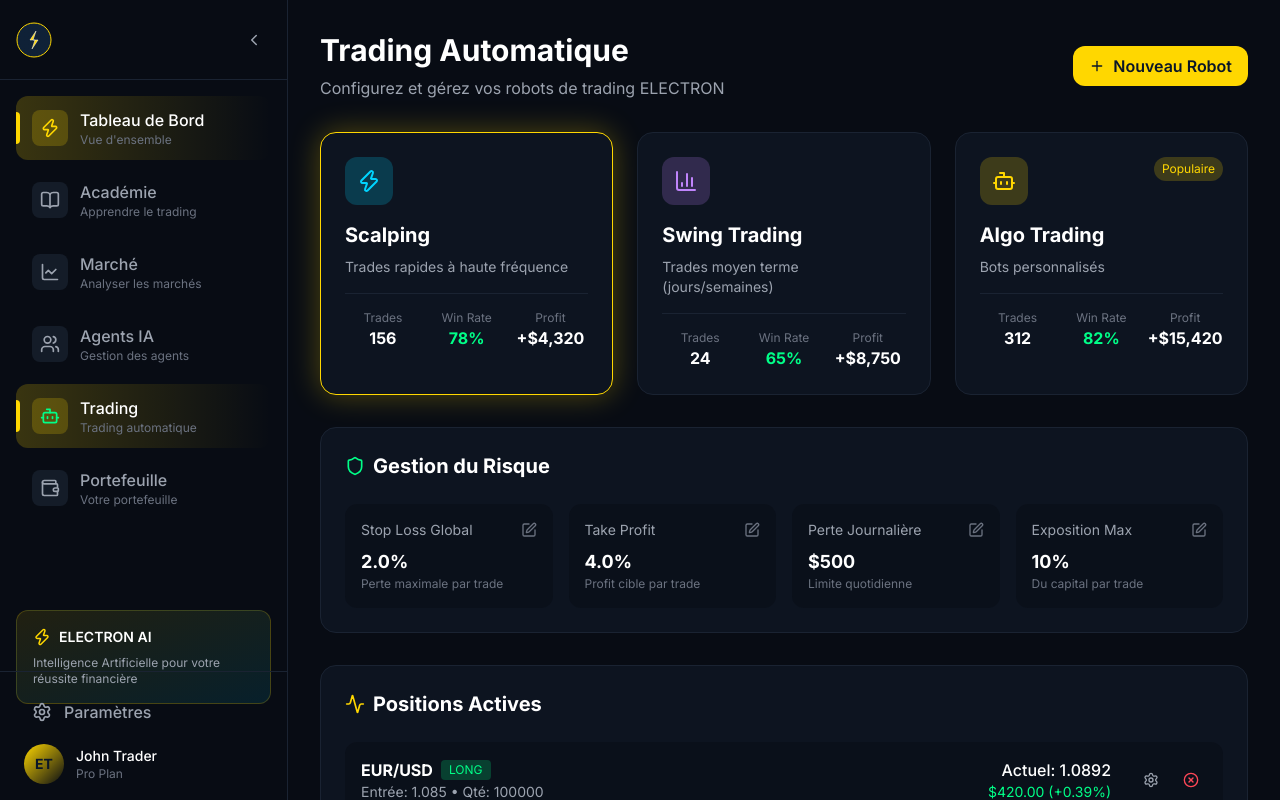
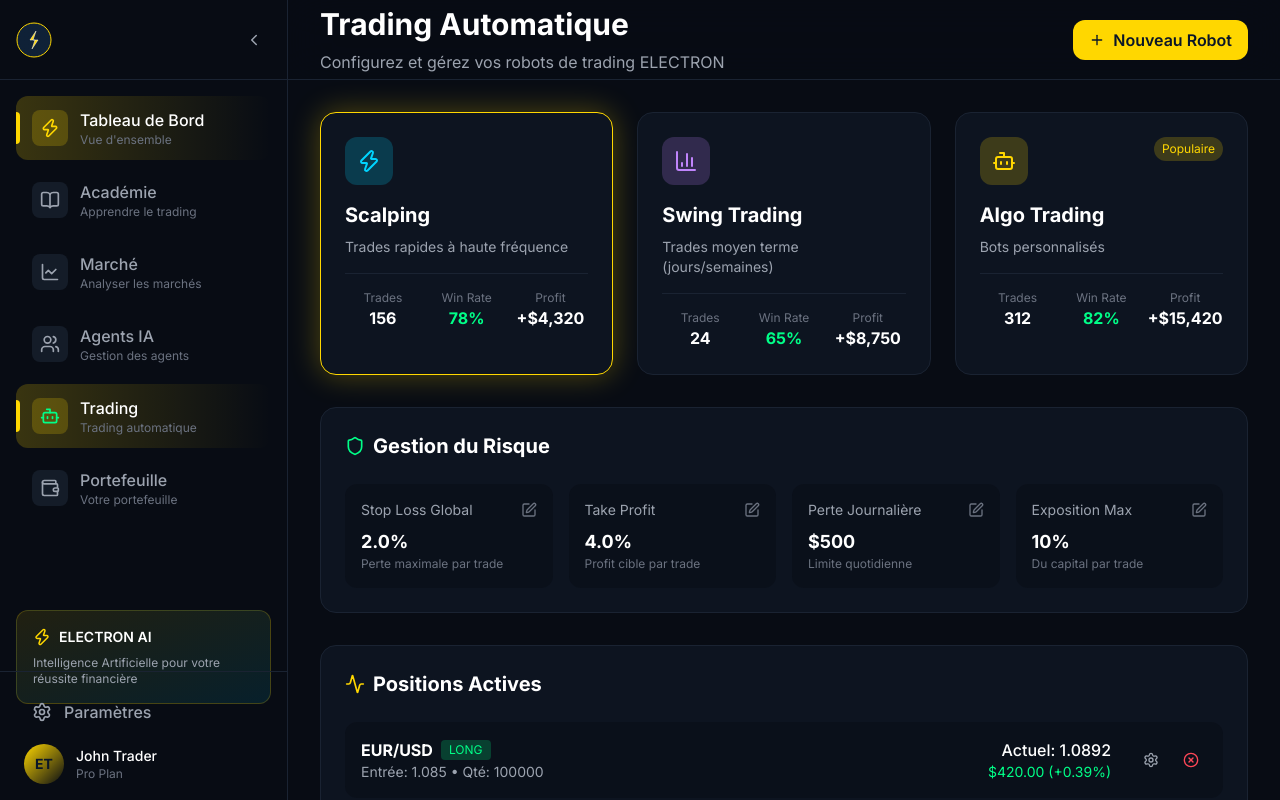
Before and after one commit to IlarionDossouyovo/E-Traders, a Next.js app: page /trading in a window 1280 px wide. Shown: the top 800 px of the page. Built offline with nearby package versions, Linux system fonts and the light colour scheme.

Commit message:
fix: restructurer la page Trading comme le Dashboard
- Sticky header avec z-30
- Contenu dans un div avec padding p-8
- Structure identique au Dashboard

```diff
--- a/src/app/trading/page.tsx
+++ b/src/app/trading/page.tsx
@@ -77,12 +77,12 @@ export default function TradingPage() {
   const [showBotModal, setShowBotModal] = useState(false);
 
   return (
-    <div className="min-h-screen bg-dark-bg relative">
+    <div className="min-h-screen bg-dark-bg">
       <Sidebar collapsed={sidebarCollapsed} onToggle={() => setSidebarCollapsed(!sidebarCollapsed)} />
 
-      <main className={cn("transition-all duration-300 p-8 min-h-screen pointer-events-auto", sidebarCollapsed ? "ml-20" : "ml-72")}>
+      <main className={cn("transition-all duration-300", sidebarCollapsed ? "ml-20" : "ml-72")}>
         {/* Header */}
-        <header className="flex items-center justify-between mb-8">
+        <header className="sticky top-0 z-30 h-20 px-8 flex items-center justify-between bg-dark-bg/80 backdrop-blur-xl border-b border-dark-border">
           <div>
             <h1 className="text-3xl font-bold text-white mb-2">Trading Automatique</h1>
             <p className="text-gray-400">Configurez et gérez vos robots de trading ELECTRON</p>
@@ -97,6 +97,7 @@ export default function TradingPage() {
           </button>
         </header>
 
+        <div className="p-8">
         {/* Trading Modes */}
         <div className="grid grid-cols-1 md:grid-cols-3 gap-6 mb-8">
           {tradingModes.map((mode) => {
@@ -224,6 +225,7 @@ export default function TradingPage() {
             Ajouter un Robot
           </button>
         </div>
+        </div>
       </main>
     </div>
   );
```
